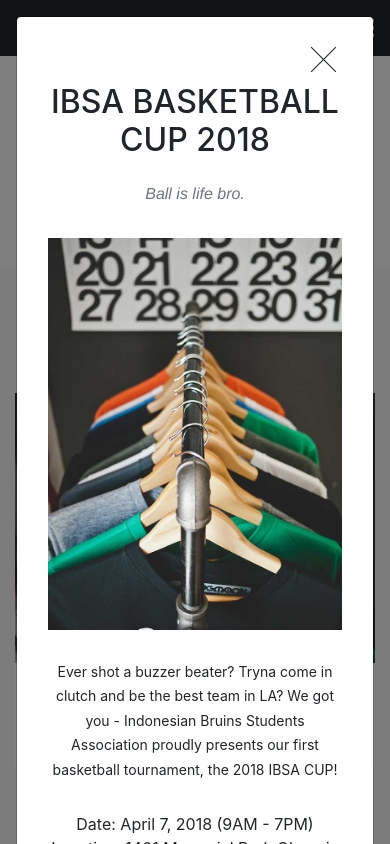
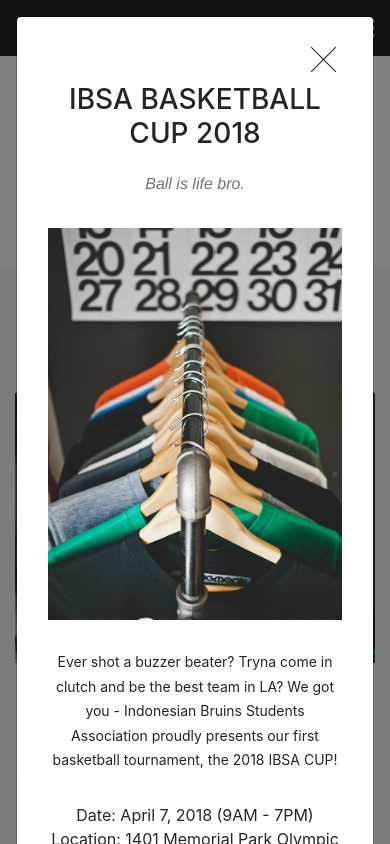
Before and after one commit to agrove25/IBSA_Website, a website with bundled scripts: page index.html in a window 390 px wide. Both pictures are taken after a click on the link 195 px from the left and 1768 px from the top of the page. Shown: the part 1241-2085 px from the top of the page. Built offline with nearby package versions, Linux system fonts and the light colour scheme; a web font is replaced by a local one.

Commit message:
Mobile Pop-Up

```diff
--- a/css/agency.css
+++ b/css/agency.css
@@ -347,6 +347,11 @@
 .events-modal .modal-content {
   padding: 50px 0;
   text-align: center;
+}
+
+.events-modal .modal-content h2 {
+  font-size: 28px;
+  margin-bottom: 15px;
 }
 
 @media only screen and (min-width: 600px) {
```
